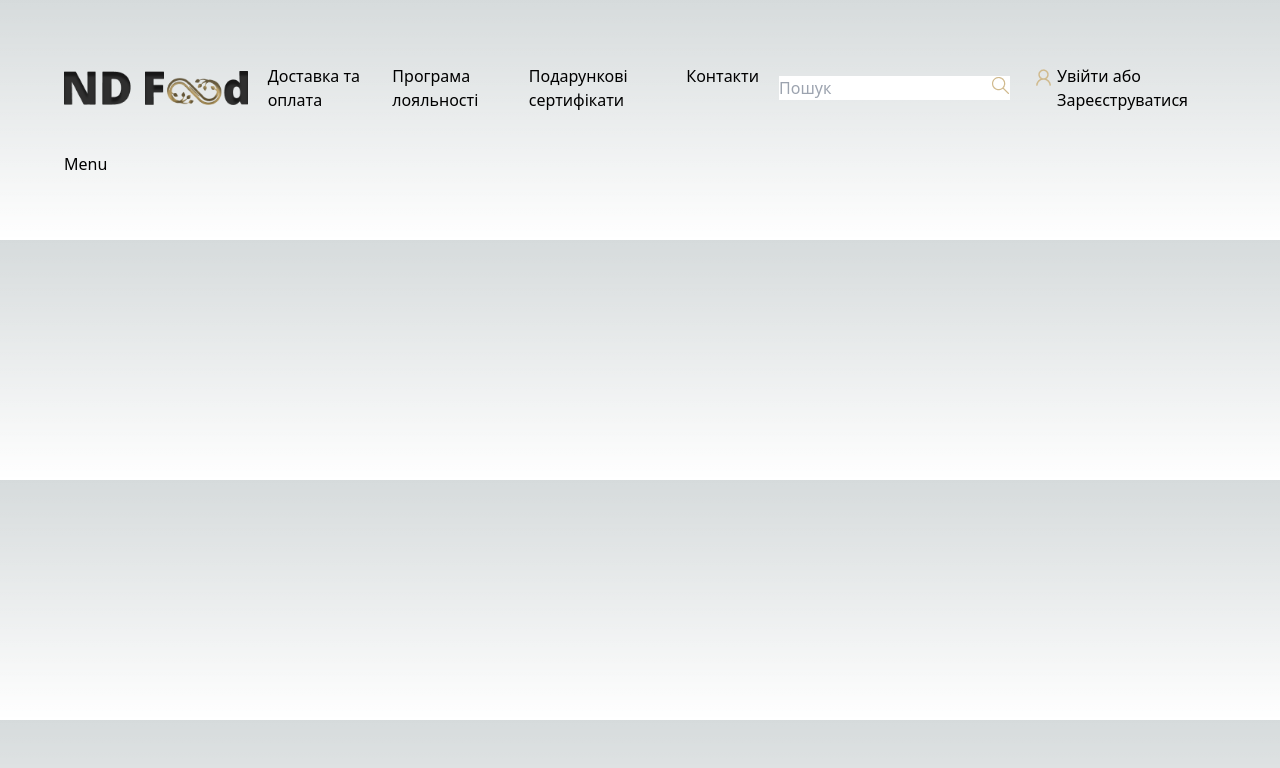
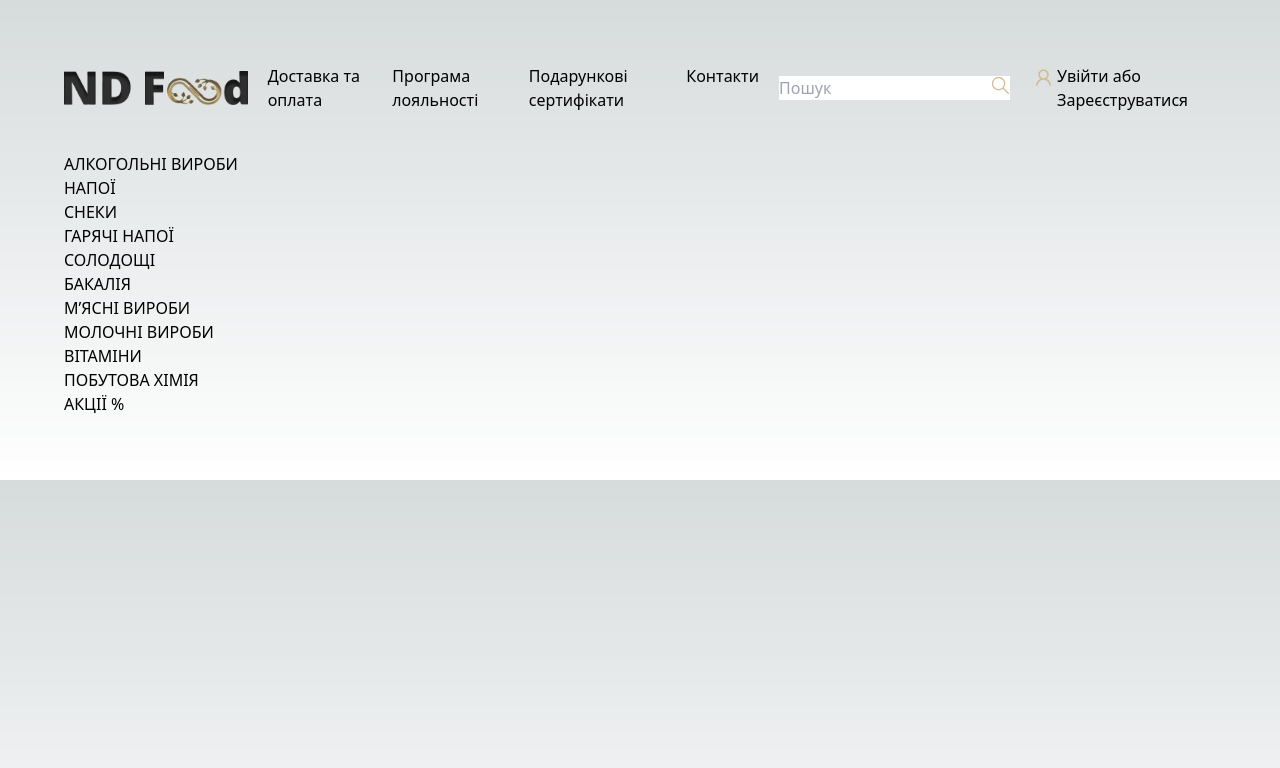
Before and after one commit to milkabaldi/ndfood, a Next.js app: page / in a window 1280 px wide. Shown: the top 768 px of the page. Built offline with nearby package versions, Linux system fonts and the light colour scheme.

Commit message:
Navbar menu from database

```diff
--- a/data/data.json
+++ b/data/data.json
@@ -1,5 +1,4 @@
-[
-    {
+{ "menu":[{
   "id": "ALCOHOLPRODUCTS",
   "name": "АЛКОГОЛЬНІ ВИРОБИ",
   "link": "/ALCOHOLPRODUCTS"
@@ -35,11 +34,6 @@
   "link": "/MYASNI-VYROBY"
 },
 {
-      "id": "SOLODOSHCHI",
-      "name": "СОЛОДОЩІ",
-      "link": "/SOLODOSHCHI"
-    },
-    {
   "id": "MOLOCHNIVYROBY",
   "name": "МОЛОЧНІ ВИРОБИ",
   "link": "/MOLOCHNI-VYROBY"
@@ -60,3 +54,4 @@
   "link": "/AKTSIYI"
 }
 ]
+}
--- a/src/components/Footer.jsx
+++ b/src/components/Footer.jsx
@@ -1,9 +1,16 @@
 import React from 'react'
 
-const Footer = () => {
+export const Footer = ({title}) => {
   return (
-    <div>Footer</div>
+    <div>{title}</div>
   )
 }
 
-export default Footer
+
+export async function getServerSideProps() {
+  return {
+    props: {
+      title: "Hello my name footer",
+    },
+  }
+}
--- a/src/components/Navbar.jsx
+++ b/src/components/Navbar.jsx
@@ -4,7 +4,7 @@ import images from '/src/constants/images'
 import Image  from 'next/image'
 import Link from 'next/link'
 
-export const Navbar = () => {
+export const Navbar = ({data}) => {
   return (
     <section className={`${styles.paddingY} ${styles.paddingX}`}>
       <div className={`${styles.boxWidth} flex flex-col`} >
@@ -28,7 +28,11 @@ export const Navbar = () => {
           </div>
         </div>
         <div className="menuSec text-black">
-          <ul><li>Menu</li></ul>
+          <ul>
+            {data.map((item)=>(
+              <li key={item.id}><a href={item.link}>{item.name}</a></li>
+            ))}
+          </ul>
         </div>
       </div>
     </section>
--- a/src/pages/index.js
+++ b/src/pages/index.js
@@ -1,11 +1,12 @@
 import Head from 'next/head'
 import { Navbar } from '@/components/Navbar'
+import { Footer } from '@/components/Footer'
 import { Inter } from 'next/font/google'
 
 
 const inter = Inter({ subsets: ['latin'] })
 
-export default function Home() {
+export default function Home({data}) {
   return (
     <>
       <Head>
@@ -15,8 +16,19 @@ export default function Home() {
         <link rel="icon" href="/favicon.ico" />
       </Head>
       <main>
-        <Navbar />
+        <Navbar data={data} />
+        <Footer />
       </main>
     </>
   )
 }
+
+export async function getServerSideProps() {
+
+  const {menu} = await import ('/data/data.json')
+  return {
+    props: {
+      data: menu,
+    },
+  }
+}
```
Lines whose indentation alone changed are shown as unchanged.
